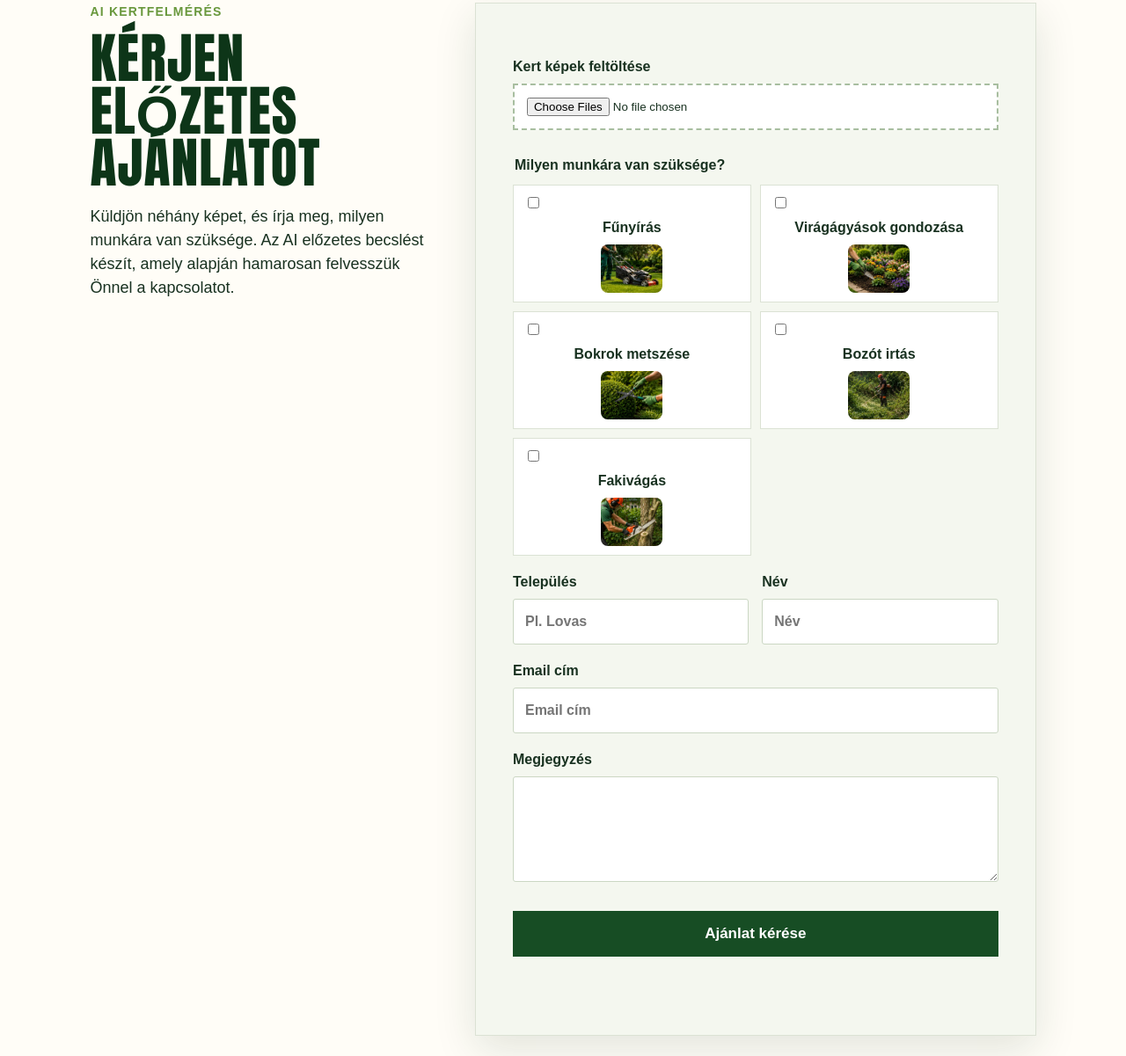
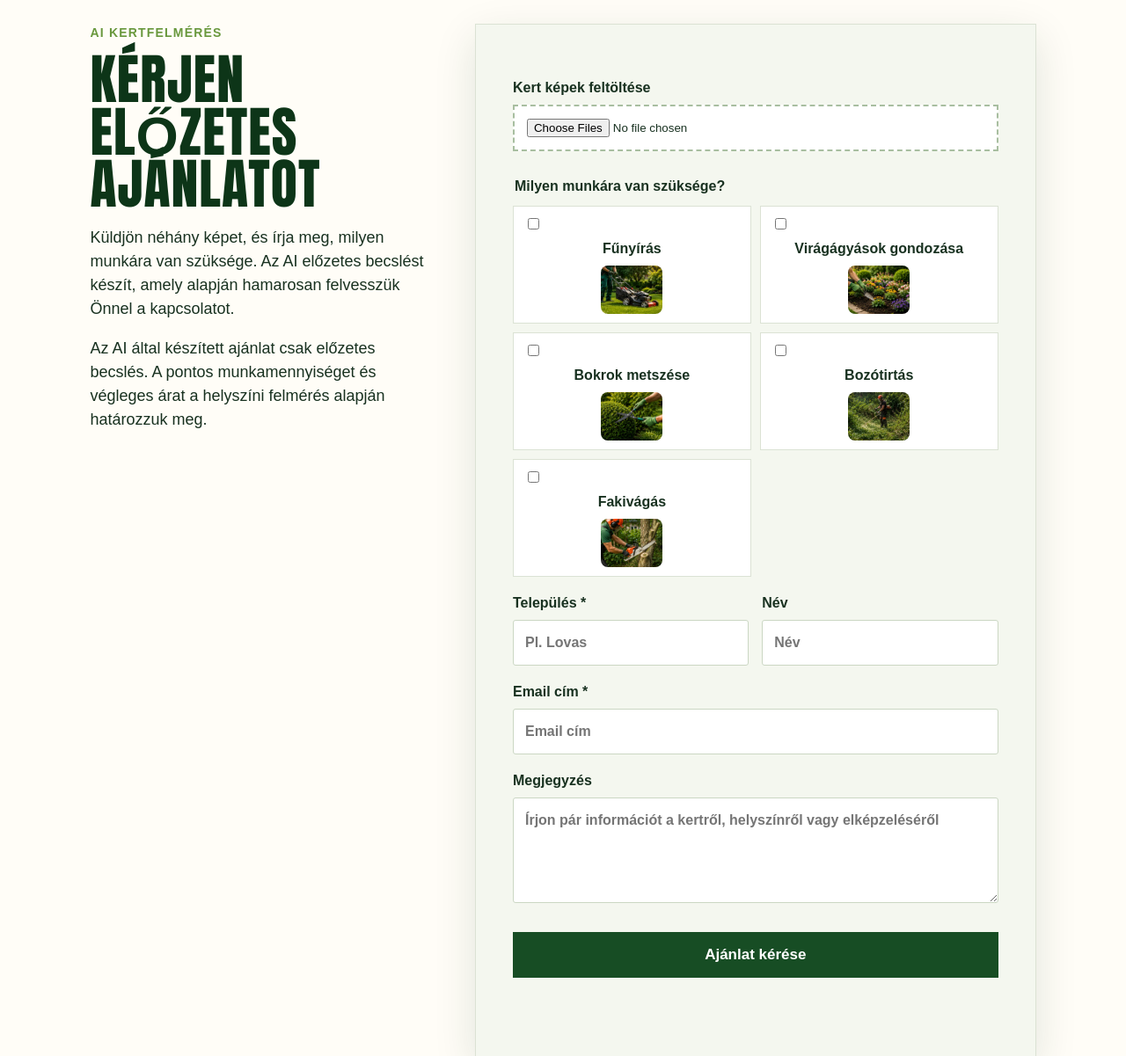
Before and after one commit to pikobenedek-art/lovasi-kert-ai, a website: page public/index.html in a window 1280 px wide. Shown: the part 2034-3235 px from the top of the page at 88% size. Drawn offline with Linux system fonts and the light colour scheme.

Commit message:
Update index.html

```diff
--- a/public/index.html
+++ b/public/index.html
@@ -4,13 +4,16 @@
 <head>
   <meta charset="utf-8">
   <meta name="viewport" content="width=device-width, initial-scale=1">
+
   <title>Lovasi Kertgondozás</title>
+
   <link rel="stylesheet" href="style.css">
 </head>
 
 <body>
 
   <header class="site-header">
+
     <a class="brand" href="#kezdooldal">
       Lovasi <span>Kertgondozás</span>
     </a>
@@ -18,16 +21,21 @@
     <a class="header-cta" href="#ajanlatkeres">
       AI ajánlatkérés
     </a>
+
   </header>
+
 
   <main id="kezdooldal">
 
     <!-- FŐ BEMUTATKOZÓ RÉSZ -->
+
     <section class="intro" aria-labelledby="focim">
 
       <div class="intro-copy">
 
-        <p class="eyebrow">Lovas és környéke</p>
+        <p class="eyebrow">
+          Lovas és környéke
+        </p>
 
         <h1 id="focim">
           Kertészeti<br>
@@ -53,7 +61,7 @@
 
       </div>
 
-      <!-- ITT A KERT.JPG JELENIK MEG -->
+
       <div
         class="intro-photo"
         role="img"
@@ -64,11 +72,14 @@
 
 
     <!-- SZOLGÁLTATÁSOK -->
+
     <section class="services" aria-labelledby="szolgaltatasok">
 
       <div class="section-heading">
 
-        <p class="eyebrow">Amiben segítünk</p>
+        <p class="eyebrow">
+          Amiben segítünk
+        </p>
 
         <h2 id="szolgaltatasok">
           Kertje jó kezekben
@@ -77,54 +88,95 @@
       </div>
 
 
+      <!-- NAGY KERTKÉP -->
+
+      <div class="kert-banner">
+
+        <img
+          src="/kert.jpg"
+          alt="Gondozott kert">
+
+      </div>
+
+
+      <!-- SZOLGÁLTATÁSOK -->
+
       <div class="service-grid">
 
         <article class="service-card">
+
           <img
             src="kepek/funyiras.jpg"
             alt="Fűnyírás">
-          <h3>Fűnyírás</h3>
+
+          <h3>
+            Fűnyírás
+          </h3>
+
         </article>
 
 
         <article class="service-card">
+
           <img
             src="kepek/viragagyas.jpg"
-            alt="Virágágyás gondozása">
-          <h3>Ágyások gondozása</h3>
+            alt="Virágágyások gondozása">
+
+          <h3>
+            Ágyások gondozása
+          </h3>
+
           <p>
             Igényes, rendezett növényágyások.
           </p>
+
         </article>
 
 
         <article class="service-card">
+
           <img
             src="kepek/bokor.jpg"
             alt="Bokrok metszése">
-          <h3>Metszés</h3>
+
+          <h3>
+            Metszés
+          </h3>
+
           <p>
             Bokrok és sövények ápolása.
           </p>
+
         </article>
 
 
         <article class="service-card">
+
           <img
             src="kepek/fakivagas.jpg"
             alt="Fakivágás">
-          <h3>Fakivágás</h3>
+
+          <h3>
+            Fakivágás
+          </h3>
+
           <p>
             Kisebb és nagyobb fák kivágása.
           </p>
+
         </article>
 
 
         <article class="service-card">
+
           <img
             src="kepek/bozot.jpg"
             alt="Bozótirtás">
-          <h3>Bozót irtás</h3>
+
+          <h3>
+            Bozótirtás
+          </h3>
+
         </article>
 
       </div>
@@ -133,6 +185,7 @@
 
 
     <!-- HOGYAN MŰKÖDIK -->
+
     <section
       class="how-it-works"
       aria-labelledby="folyamat">
@@ -179,6 +232,7 @@
 
 
     <!-- AI AJÁNLATKÉRÉS -->
+
     <section
       class="quote-section"
       id="ajanlatkeres"
@@ -198,8 +252,14 @@
           Küldjön néhány képet, és írja meg,
           milyen munkára van szüksége.
           Az AI előzetes becslést készít,
-          amely alapján hamarosan felvesszük Önnel
-          a kapcsolatot.
+          amely alapján hamarosan felvesszük
+          Önnel a kapcsolatot.
+        </p>
+
+        <p class="ai-info">
+          Az AI által készített ajánlat csak előzetes
+          becslés. A pontos munkamennyiséget és végleges
+          árat a helyszíni felmérés alapján határozzuk meg.
         </p>
 
       </div>
@@ -210,7 +270,9 @@
         <label
           class="field-label"
           for="kepek">
+
           Kert képek feltöltése
+
         </label>
 
         <input
@@ -230,67 +292,87 @@
           <div class="work-options">
 
             <label>
+
               <input
                 type="checkbox"
                 value="Fűnyírás">
 
-              Fűnyírás
+              <span>
+                Fűnyírás
+              </span>
 
               <img
                 src="kepek/funyiras.jpg"
                 alt="Fűnyírás">
+
             </label>
 
 
             <label>
+
               <input
                 type="checkbox"
                 value="Virágágyások gondozása">
 
-              Virágágyások gondozása
+              <span>
+                Virágágyások gondozása
+              </span>
 
               <img
                 src="kepek/viragagyas.jpg"
                 alt="Virágágyás gondozása">
+
             </label>
 
 
             <label>
+
               <input
                 type="checkbox"
                 value="Bokrok metszése">
 
-              Bokrok metszése
+              <span>
+                Bokrok metszése
+              </span>
 
               <img
                 src="kepek/bokor.jpg"
                 alt="Bokrok metszése">
+
             </label>
 
 
             <label>
+
               <input
                 type="checkbox"
                 value="Bozót irtás">
 
-              Bozót irtás
+              <span>
+                Bozótirtás
+              </span>
 
               <img
                 src="kepek/bozot.jpg"
                 alt="Bozótirtás">
+
             </label>
 
 
             <label>
+
               <input
                 type="checkbox"
                 value="Fakivágás">
 
-              Fakivágás
+              <span>
+                Fakivágás
+              </span>
 
               <img
                 src="kepek/fakivagas.jpg"
                 alt="Fakivágás">
+
             </label>
 
           </div>
@@ -301,23 +383,27 @@
         <div class="form-grid">
 
           <label>
-            Település
+
+            Település *
 
             <input
               type="text"
               id="telepules"
               placeholder="Pl. Lovas"
               required>
+
           </label>
 
 
           <label>
+
             Név
 
             <input
               type="text"
               id="nev"
               placeholder="Név">
+
           </label>
 
         </div>
@@ -325,7 +411,7 @@
 
         <label>
 
-          Email cím
+          Email cím *
 
           <input
             type="email"
@@ -344,8 +430,7 @@
 
           <textarea
             id="megjegyzes"
-            placeholder="Írjon pár információt a kertről, helyszínről vagy elképzeléséről">
-          </textarea>
+            placeholder="Írjon pár információt a kertről, helyszínről vagy elképzeléséről"></textarea>
 
         </label>
 
@@ -372,7 +457,9 @@
 
 
   <footer>
+
     Lovasi Kertgondozás · Lovas és környéke
+
   </footer>
 
 
@@ -390,6 +477,7 @@
           .getElementById("email")
           .value
           .trim();
+
 
       const telepules =
         document
@@ -521,6 +609,7 @@
 
       }
 
+
       catch (e) {
 
         console.error(e);
@@ -535,4 +624,5 @@
   </script>
 
 </body>
+
 </html>
```
